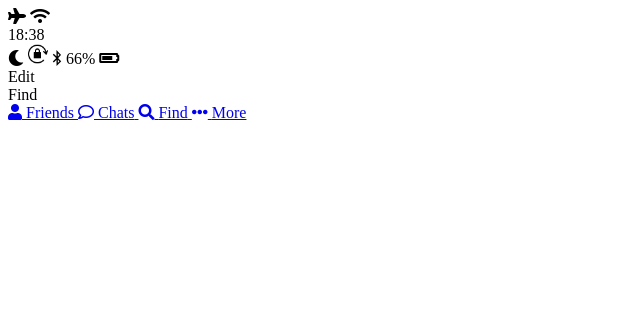
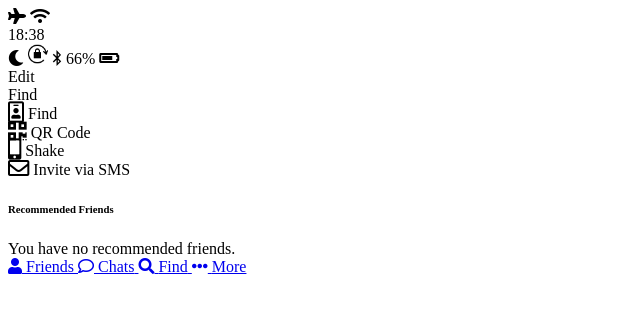
Before and after one commit to ldss3sang/kakao-clone, a plain HTML site: page find.html in a window 1280 px wide. Shown: the whole page, without its empty margins (0-640 px from the left). Drawn offline with Linux system fonts and the light colour scheme.

Commit message:
added main for find

```diff
--- a/find.html
+++ b/find.html
@@ -45,6 +45,46 @@
         <div class="header__column"></div>
       </div>
     </header>
+    <main class="find">
+      <section class="find__options">
+        <div class="find__option">
+            <i class="far fa-id-badge fa-lg"></i>
+            <span class="find__option-title">
+              Find
+            </span>
+        </div>
+        <div class="find__option">
+            <i class="fas fa-qrcode fa-lg"></i>
+            <span class="find__option-title">
+              QR Code
+            </span>
+        </div>
+        <div class="find__option">
+            <i class="fas fa-mobile-alt fa-lg"></i>
+            <span class="find__option-title">
+              Shake
+            </span>
+        </div>
+        <div class="find__option">
+            <i class="far fa-envelope fa-lg"></i>
+            <span class="find__option-title">
+              Invite via SMS
+            </span>
+        </div>
+      </section>
+      <section class="find__recommended">
+        <header>
+          <h6 class="recommended__title">
+            Recommended Friends
+          </h6>
+        </header>
+        <div class="recommended__none">
+          <span class="recommended__text">
+            You have no recommended friends.
+          </span>
+        </div>
+      </section>
+    </main>
     <nav>
       <a href="index.html" class="tab-bar__tab">
         <i class="fas fa-user"></i>
```
